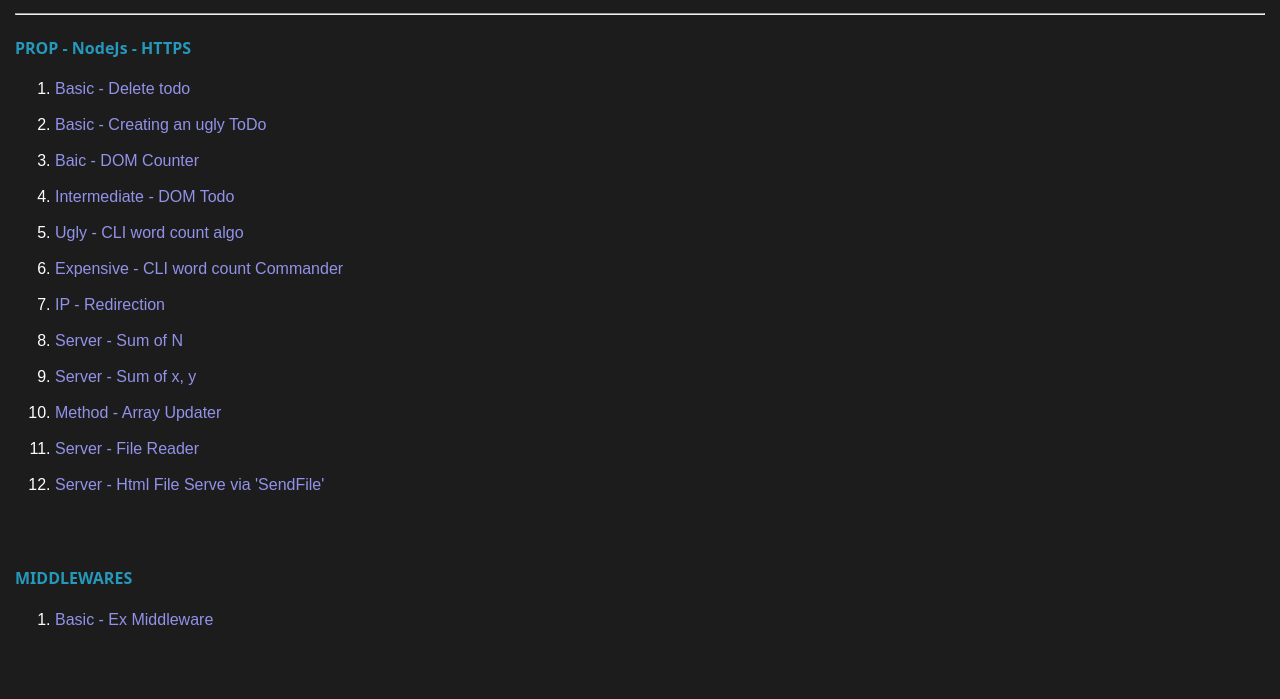
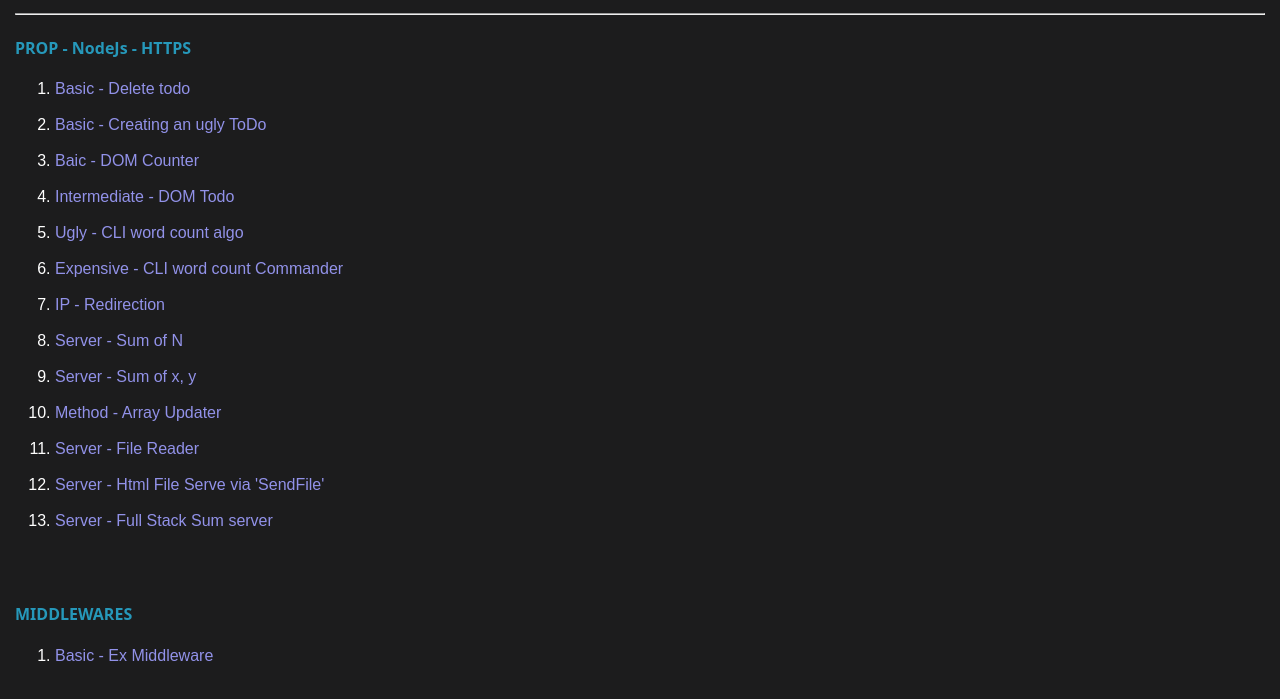
Before and after one commit to manohargella/profile, a website: page dev.html in a window 1280 px wide. Shown: the part 97-796 px from the top of the page. Drawn offline with Linux system fonts and the light colour scheme.

Commit message:
Sum server

```diff
--- a/dev.html
+++ b/dev.html
@@ -57,6 +57,7 @@
         <li><a href="https://gist.github.com/Manohar-Gella/59f6adf505eed8bb155dfc56cc70c8bb" target="_blank">Method - Array Updater</a></li><br>
         <li><a href="https://gist.github.com/Manohar-Gella/d74b891c373882b33a49823545a64f66" target="_blank">Server - File Reader</a></li><br>
         <li><a href="https://gist.github.com/Manohar-Gella/99a0d4b00be732f85046a8e2200b4a84" target="_blank">Server - Html File Serve via 'SendFile'</a></li><br>
+        <li><a href="https://gist.github.com/Manohar-Gella/ea9da40535ba91de6240b54197b8e5bc" target="_blank">Server - Full Stack Sum server</a></li><br>
         <!--  -->
     </ol>
     <br>
```
